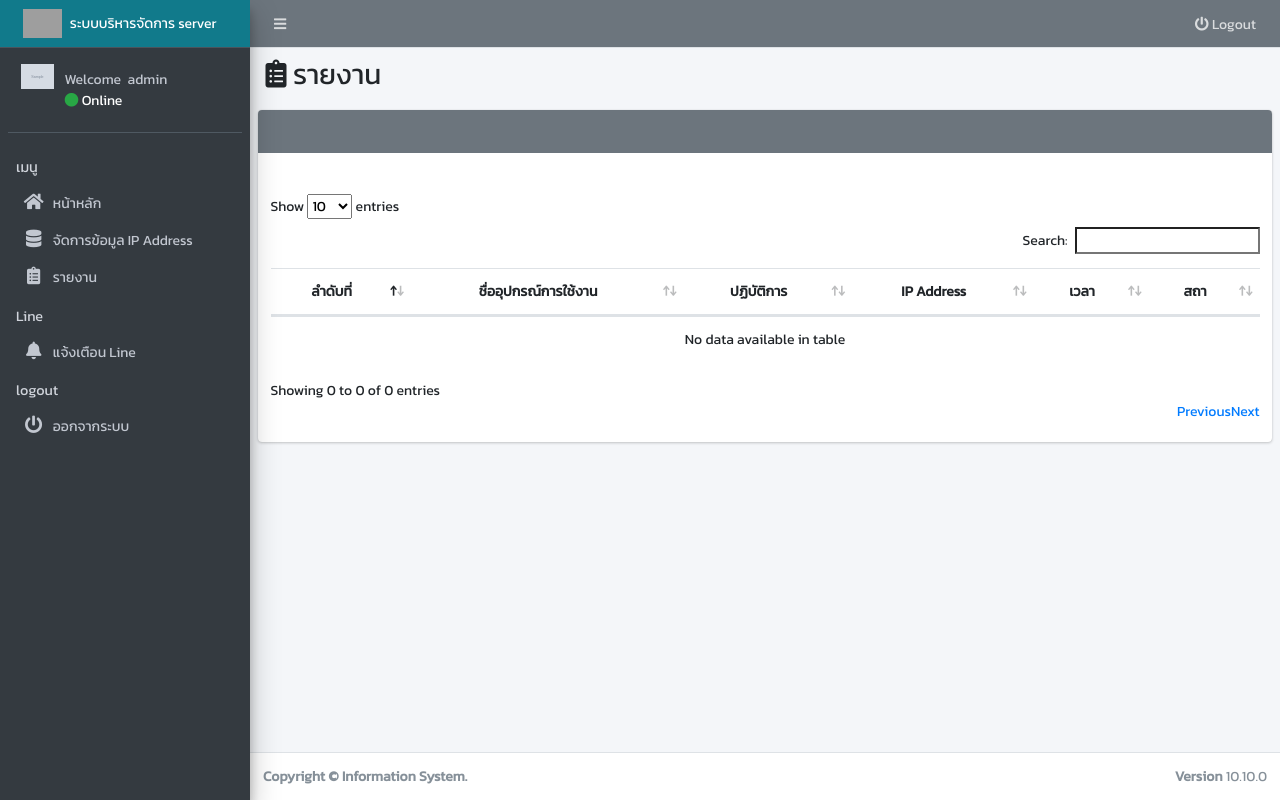
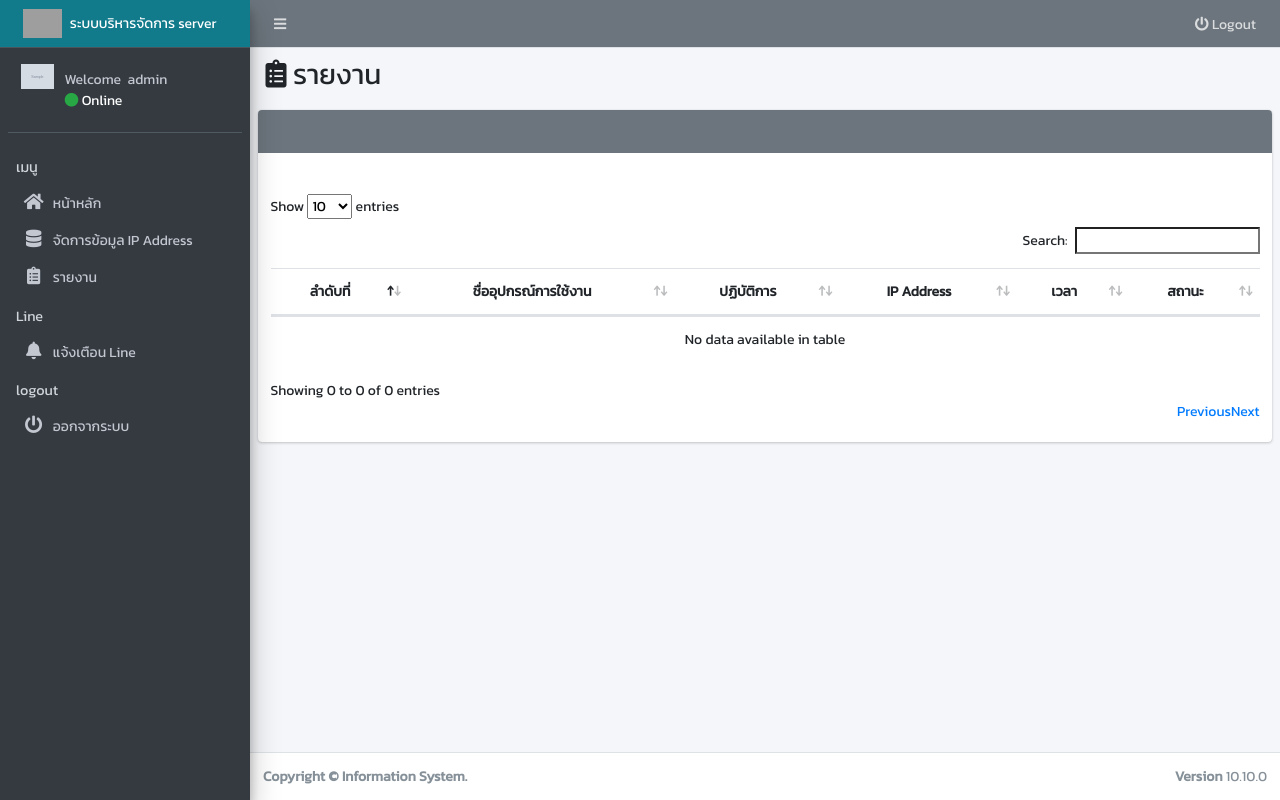
Before and after one commit to ayub95110/check_ip_server, a PHP site: page /admin/report.php in a window 1280 px wide. Run offline with PHP 8.4, Linux system fonts and the light colour scheme; the visitor is signed in with stand-in values (Sample User, id 1); tables that the repository leaves empty or names only in its code hold one stand-in row (values such as "Sample post"); grey boxes marked "Sample" are stand-in pictures; data that the repository does not hold is empty; some libraries are stand-ins or nearby versions; grey boxes are pictures that could not be loaded.

Commit message:
Update report.php

```diff
--- a/admin/report.php
+++ b/admin/report.php
@@ -45,7 +45,7 @@
                                 <th scope="col" class="text-nowrap">ปฏิบัติการ</th>
                                 <th scope="col" class="text-nowrap">IP Address</th>
                                 <th scope="col" class="text-nowrap">เวลา</th>
-                                <th scope="col" class="text-nowrap">สถา</th>
+                                <th scope="col" class="text-nowrap">สถานะ</th>
                             </tr>
                         </thead>
                         <tbody id="myTable">
```
